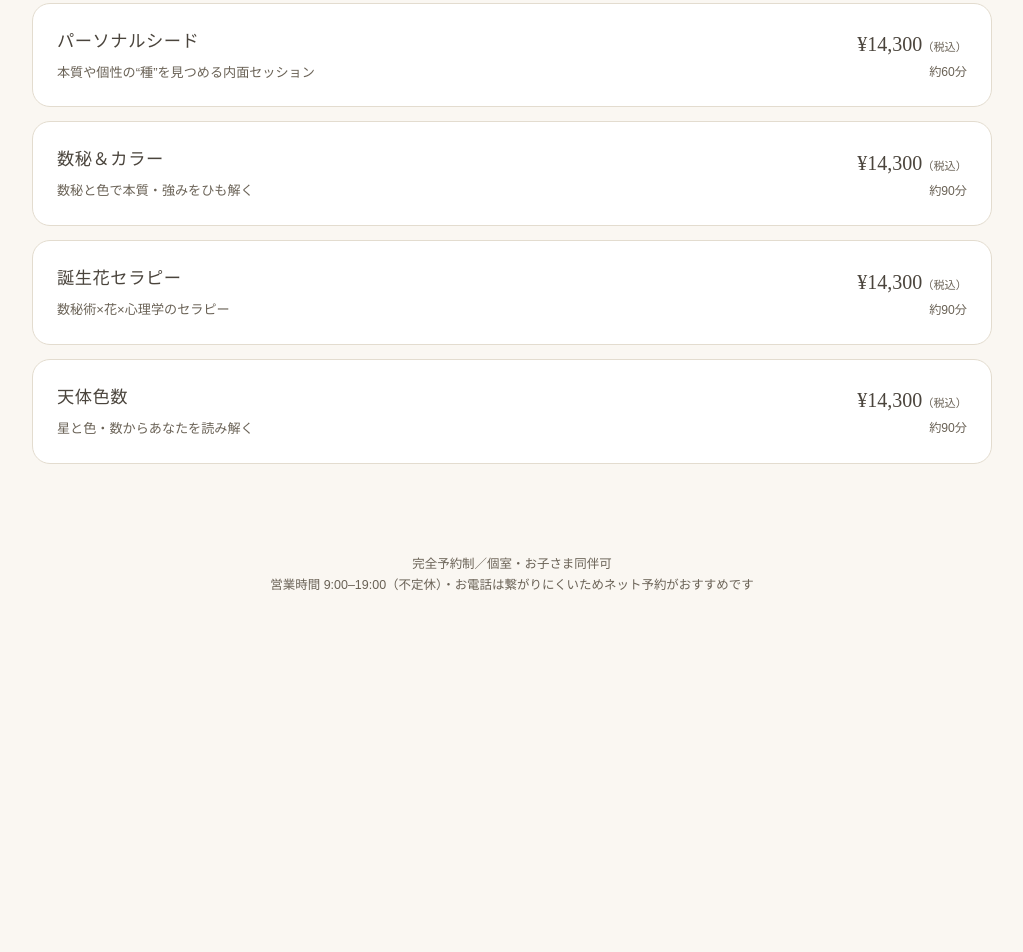
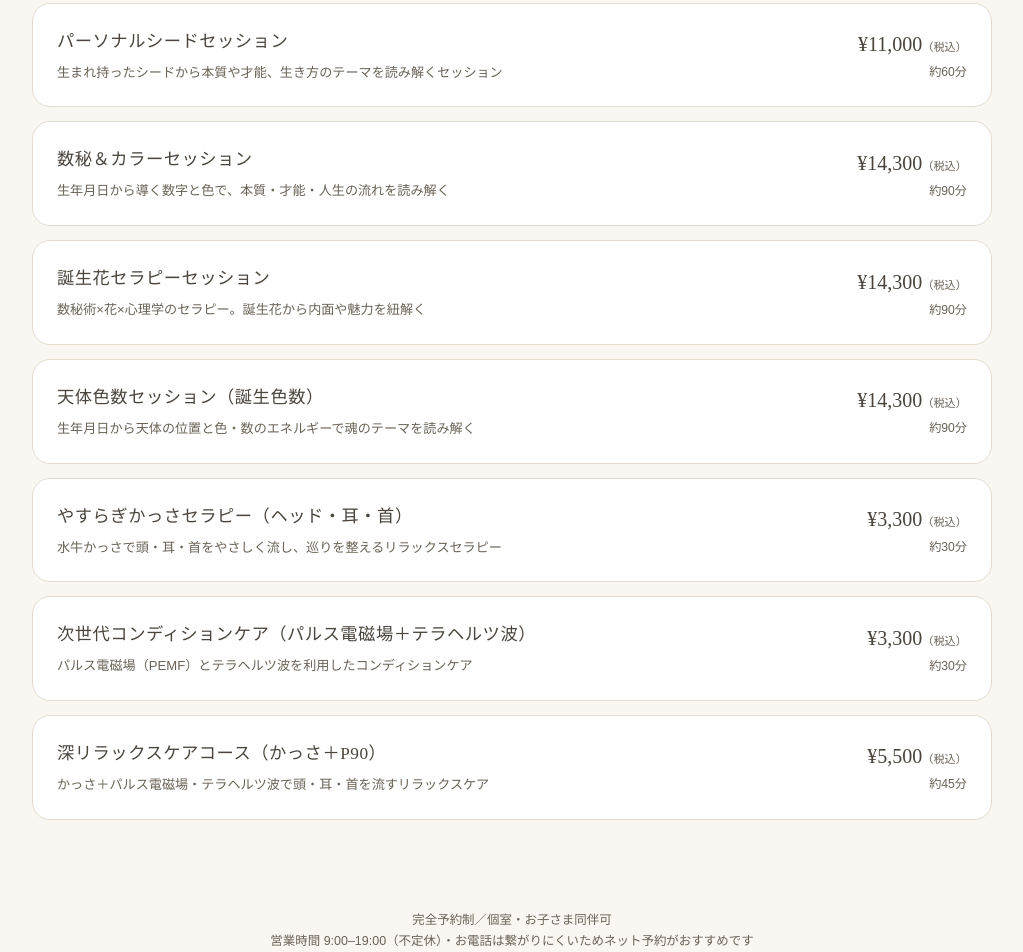
Before and after one commit to micoliss/micoliss-hp, a plain HTML site: page reserve.html in a window 1280 px wide. Shown: the part 1483-2435 px from the top of the page, without its empty margins (128-1151 px from the left). Before the commit the page ends 2079 px from the top, so only its background shows below. Drawn offline with nearby package versions, Linux system fonts and the light colour scheme; a web font is replaced by a local one.

Commit message:
予約：メニューをホットペッパーに合わせて更新（シード¥11,000・リラク系3種追加）

```diff
--- a/reserve.html
+++ b/reserve.html
@@ -251,10 +251,13 @@ const MENUS = [
   {id:'bridal-total',name:'ブライダルトータルコース',            price:38500, min:180, desc:'花嫁さま専用の特別フル診断'},
   {id:'bridal-face', name:'顔タイプブライダル診断（柄ドレープ付）',price:16500, min:90,  desc:'※当サロンで診断済みの方専用'},
   {id:'bridal-shop', name:'ドレスショップ同行',                  price:16500, min:60,  desc:'試着同行＋後日アフターフォロー'},
-  {id:'seed',        name:'パーソナルシード',                    price:14300, min:60,  desc:'本質や個性の“種”を見つめる内面セッション'},
-  {id:'shuhi',       name:'数秘＆カラー',                        price:14300, min:90,  desc:'数秘と色で本質・強みをひも解く'},
-  {id:'birth',       name:'誕生花セラピー',                      price:14300, min:90,  desc:'数秘術×花×心理学のセラピー'},
-  {id:'tentai',      name:'天体色数',                            price:14300, min:90,  desc:'星と色・数からあなたを読み解く'},
+  {id:'seed',        name:'パーソナルシードセッション',          price:11000, min:60,  desc:'生まれ持ったシードから本質や才能、生き方のテーマを読み解くセッション'},
+  {id:'shuhi',       name:'数秘＆カラーセッション',              price:14300, min:90,  desc:'生年月日から導く数字と色で、本質・才能・人生の流れを読み解く'},
+  {id:'birth',       name:'誕生花セラピーセッション',            price:14300, min:90,  desc:'数秘術×花×心理学のセラピー。誕生花から内面や魅力を紐解く'},
+  {id:'tentai',      name:'天体色数セッション（誕生色数）',      price:14300, min:90,  desc:'生年月日から天体の位置と色・数のエネルギーで魂のテーマを読み解く'},
+  {id:'kassa',       name:'やすらぎかっさセラピー（ヘッド・耳・首）',price:3300, min:30, desc:'水牛かっさで頭・耳・首をやさしく流し、巡りを整えるリラックスセラピー'},
+  {id:'pemf',        name:'次世代コンディションケア（パルス電磁場＋テラヘルツ波）',price:3300, min:30, desc:'パルス電磁場（PEMF）とテラヘルツ波を利用したコンディションケア'},
+  {id:'deeprelax',   name:'深リラックスケアコース（かっさ＋P90）',price:5500, min:45, desc:'かっさ＋パルス電磁場・テラヘルツ波で頭・耳・首を流すリラックスケア'},
 ];
 
 /* 営業時間 9:00–19:00、開始枠は30分刻み */
```
